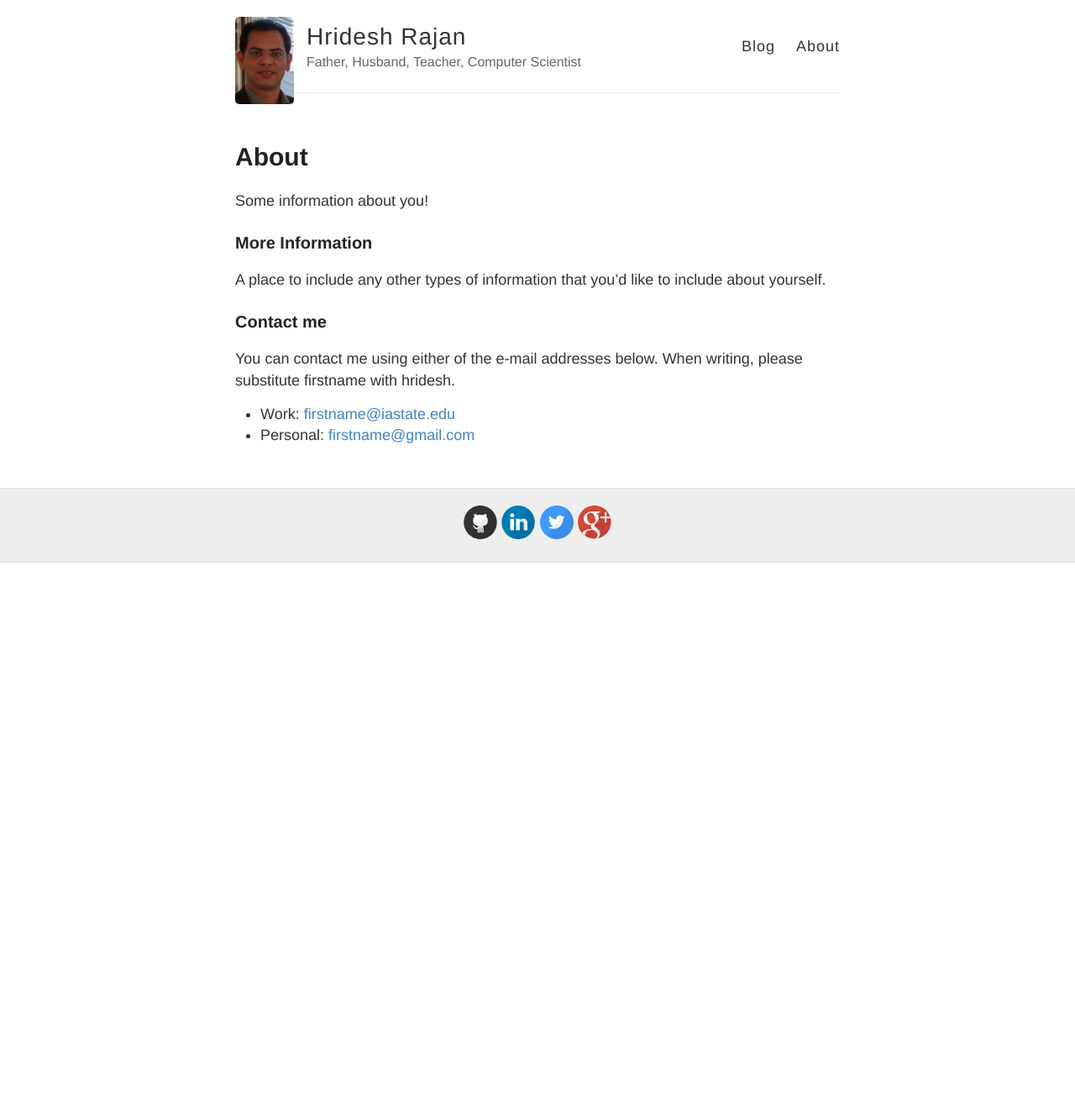
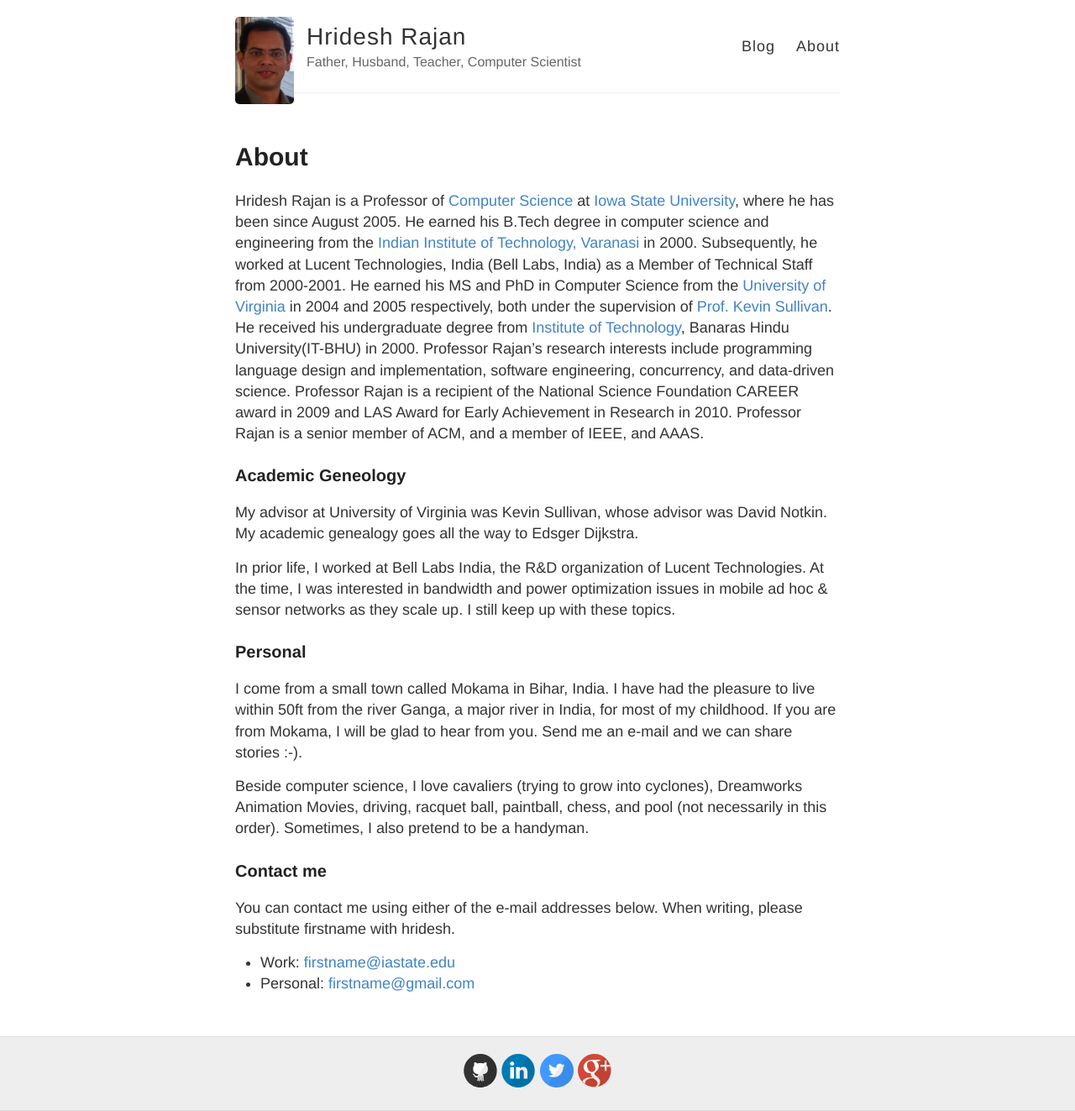
Before and after one commit to hridesh/hridesh.github.io, a Jekyll site: the page built from about.md, in a window 1280 px wide. Shown: the whole page at 84% size. Built offline with Jekyll 4.4.1, drawn with Linux system fonts in a browser that asks for light colours; before the commit the page ends 900 px from its top, so only the background shows below that.

Commit message:
converted bio.

```diff
--- a/about.md
+++ b/about.md
@@ -4,11 +4,42 @@ title: About
 permalink: /about/
 ---
 
-Some information about you!
+Hridesh Rajan is a Professor of [Computer Science](http://www.cs.iastate/edu)
+at [Iowa State University](http://www.iastate.edu), where he has been since August 2005.
+He earned his B.Tech degree in computer science and engineering
+from the [Indian Institute of Technology, Varanasi](http://iitbhu.ac.in) in 2000.
+Subsequently, he worked at Lucent Technologies, India (Bell Labs, India)
+as a Member of Technical Staff from 2000-2001.
+He earned his MS and PhD in Computer Science from the [University of Virginia](http://virginia.edu)
+in 2004 and 2005 respectively, both under the supervision of
+[Prof. Kevin Sullivan](http://www.cs.virginia.edu/~sullivan).
+He received his undergraduate degree from
+<a href="http://itbhu.ac.in">Institute of Technology</a>,
+Banaras Hindu University(IT-BHU) in 2000.
+Professor Rajan's research interests include
+programming language design and implementation,
+software engineering, concurrency, and data-driven science.
+Professor Rajan is a recipient of the National Science Foundation CAREER award in 2009
+and LAS Award for Early Achievement in Research in 2010.
+Professor Rajan is a senior member of ACM, and a member of IEEE, and AAAS.
 
-### More Information
+### Academic Geneology
 
-A place to include any other types of information that you'd like to include about yourself.
+My advisor at University of Virginia was Kevin Sullivan, whose advisor was David Notkin. My academic genealogy goes all the way to Edsger Dijkstra.
+
+In prior life, I worked at Bell Labs India, the R&D organization of Lucent Technologies. At the time, I was interested in bandwidth and power optimization issues in mobile ad hoc & sensor networks as they scale up. I still keep up with these topics.
+
+### Personal
+
+I come from a small town called Mokama in Bihar, India.
+I have had the pleasure to live within 50ft from the river Ganga,
+a major river in India, for most of my childhood.
+If you are from Mokama, I will be glad to hear from you.
+Send me an e-mail and we can share stories :-).
+
+Beside computer science, I love cavaliers (trying to grow into cyclones),
+Dreamworks Animation Movies, driving, racquet ball, paintball, chess,
+and pool (not necessarily in this order). Sometimes, I also pretend to be a handyman.
 
 ### Contact me
 
```
